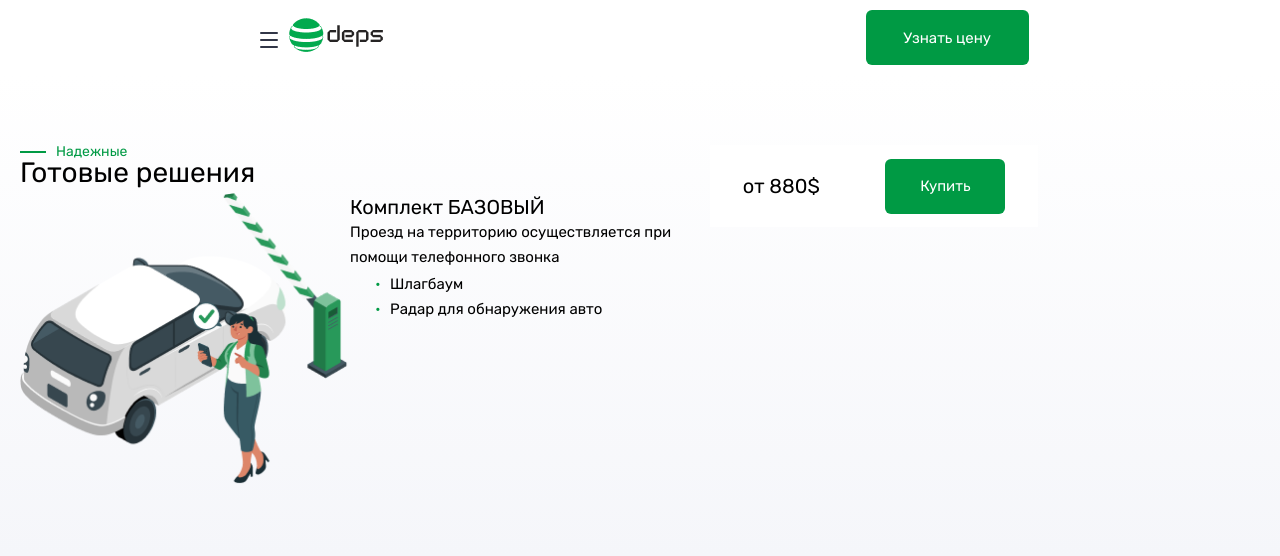
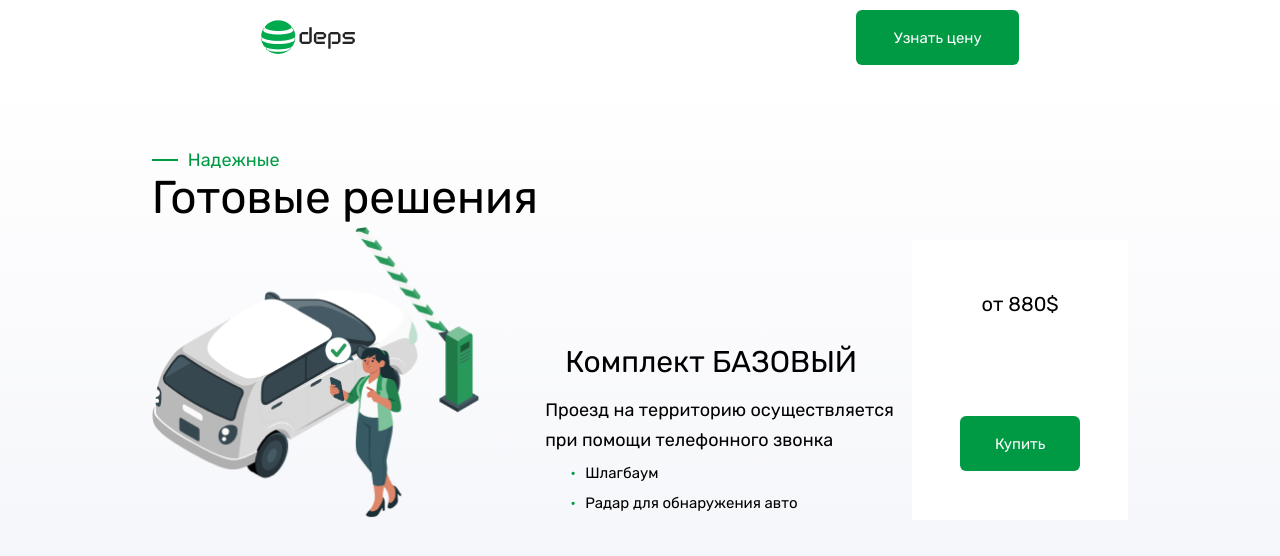
Before and after one commit to Teameight186/Rubezh_Control_2, a plain HTML site: page index.html in a window 1280 px wide. Drawn offline with Linux system fonts and the light colour scheme.

Commit message:
PLS check))))

```diff
--- a/style.css
+++ b/style.css
@@ -16,12 +16,14 @@ section{
     padding-bottom: 50px;
     display: flex;
     flex-wrap: wrap;
+    justify-content: space-around;
 }
 
 
 main{
     background: linear-gradient(to bottom, #FFFFFF, #F5F6FA);
     padding: 20px;
+
 }
 
 header{
@@ -142,4 +144,36 @@ ul {
         width: 120px;
         height: 55px;
     }
+    .botm_div{
+        width: 216px;
+        height: 280px;
+        display: flex;
+        flex-direction: column;
+    }
+    .menu_button{
+        display: none;
+    }
+    section{
+        align-items: flex-end;
+        justify-content: center;
+        column-gap: 7px
+
+    }
+    .green_text{
+        font-size: 1.8rem;
+    }
+    h2{
+        font-size: 4.6rem;
+    }
+    h3{
+        font-size: 3rem;
+        padding: 20px;
+    }
+    p{
+        font-size: 1.8rem;
+        line-height: 3rem;
+    }
+    li{
+        line-height: 3rem;
+    }
 }
```
